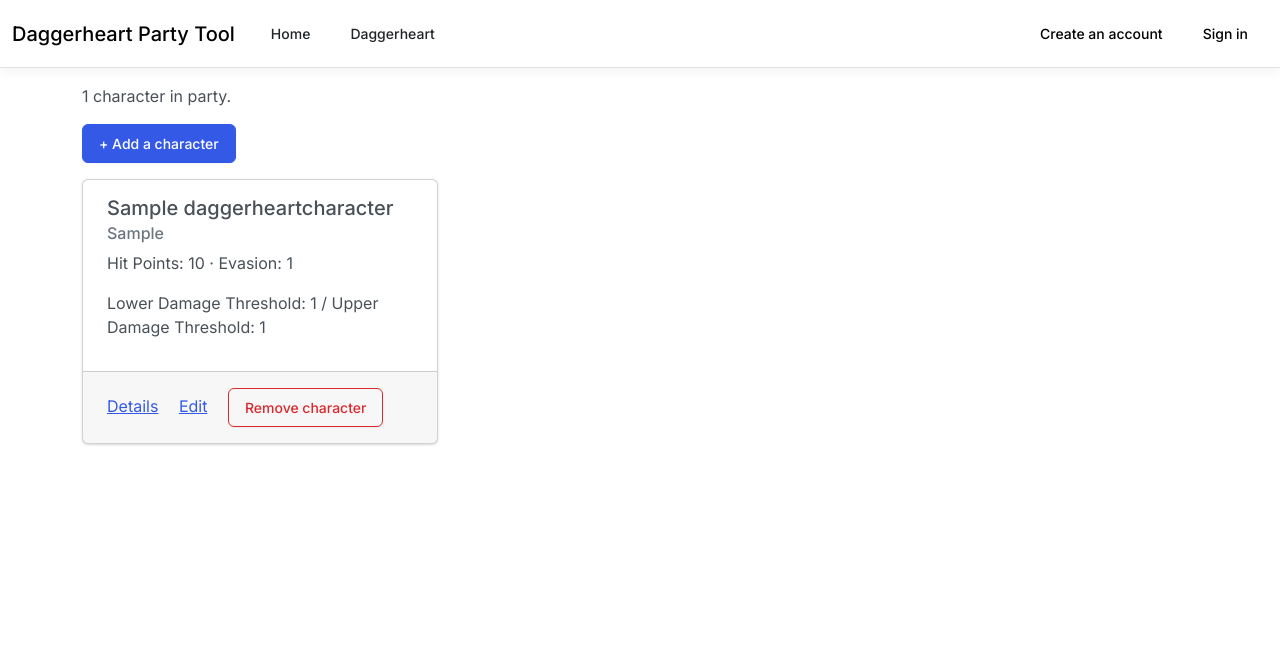
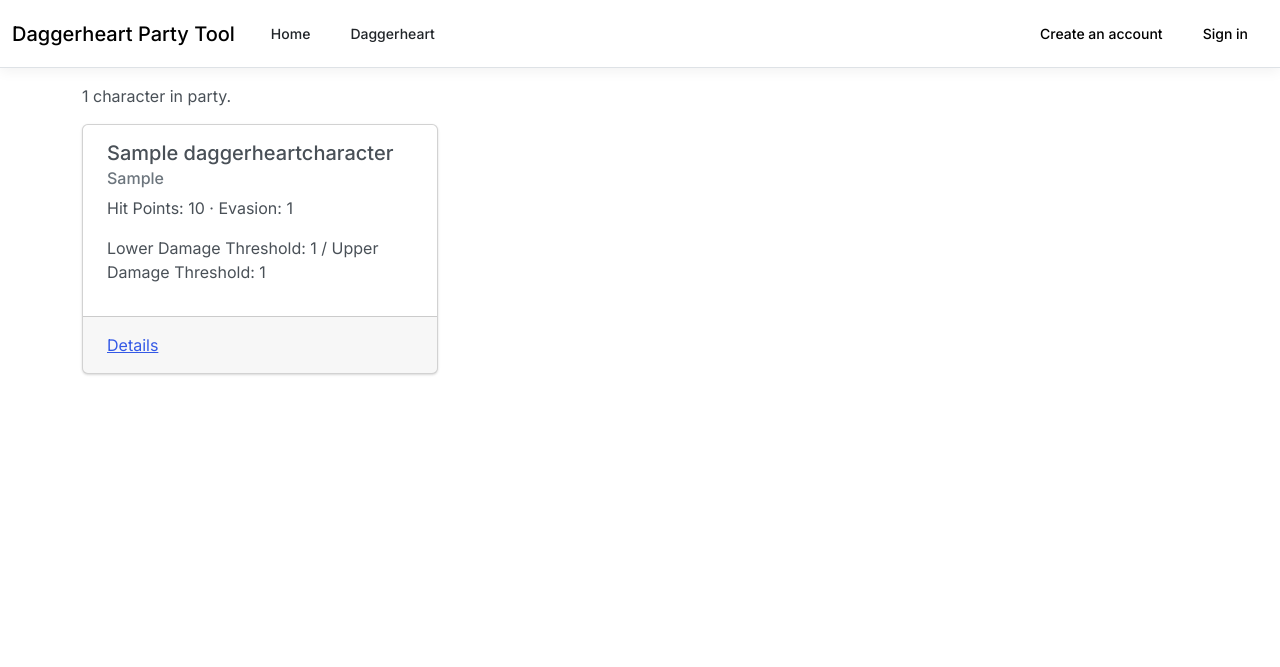
Before and after one commit to Rozyking/SemesterProjectHomework, an ASP.NET Core app: page /Daggerheart in a window 1280 px wide. Shown: the top 667 px of the page. Run offline with ASP.NET Core 8, Linux system fonts and the light colour scheme; tables that the repository leaves empty hold one stand-in row (values such as "Sample post"); style sheets or scripts are compiled from the project's sources; some libraries are stand-ins or nearby versions.

Commit message:
Buttons that do admin features hidden for non admins

```diff
--- a/Views/Daggerheart/Details.cshtml
+++ b/Views/Daggerheart/Details.cshtml
@@ -32,8 +32,10 @@ else
     <p class="text-muted">No attacks for this character</p>
 }
 
+@if (User.IsInRole("DungeonMaster"))
+{
 <a asp-controller="Attacks" asp-action="Create" asp-route-characterId="@Model.Id"
    class="btn btn-primary">Add attack</a>
-
 <a asp-action="Edit" asp-route-id="@Model.Id" class="btn btn-outline-secondary ms-2">Edit character</a>
+}
 <a asp-action="Index" class="btn btn-link">Back to party</a>
--- a/Views/Daggerheart/Index.cshtml
+++ b/Views/Daggerheart/Index.cshtml
@@ -6,7 +6,10 @@
 
 <p>@Model.Count @(Model.Count == 1 ? "character" : "characters") in party.</p>
 
+@if (User.IsInRole("DungeonMaster"))
+{
 <a asp-action="Create" class="btn btn-primary mb-3">+ Add a character</a>
+}
 
 @if (!Model.Any())
 {
--- a/Views/Shared/_CharacterCard.cshtml
+++ b/Views/Shared/_CharacterCard.cshtml
@@ -1,4 +1,3 @@
-
 @model DaggerheartCharacter
 
 <div class="card character-card h-100 mb-3">
@@ -6,11 +5,17 @@
         <h5 class="card-title">@Model.Name</h5>
         <h6 class="card-subtitle mb-2 text-muted">@Model.Class</h6>
         <p class="card-text">Hit Points: @Model.HitPoints · Evasion: @Model.Evasion</p>
-        <p class="card-text">Lower Damage Threshold: @Model.LowerDamageThreshold / Upper Damage Threshold: @Model.UpperDamageThreshold</p>
+        <p class="card-text">Lower Damage Threshold: @Model.LowerDamageThreshold / Upper Damage Threshold:
+            @Model.UpperDamageThreshold</p>
+        </div>
+        <div class="card-footer">
+            <a href="/Daggerheart/Details/@Model.Id">Details</a>
+
+            @if (User.IsInRole("DungeonMaster"))
+            {
+                <a href="/Daggerheart/Edit/@Model.Id" class="ms-3">Edit</a>
+                <a asp-controller="Daggerheart" asp-action="Delete" asp-route-id="@Model.Id"
+                   class="btn btn-outline-danger ms-3">Remove character</a>
+            }
+        </div>
     </div>
-    <div class="card-footer">
-        <a href="/Daggerheart/Details/@Model.Id">Details</a>
-        <a href="/Daggerheart/Edit/@Model.Id" class="ms-3">Edit</a>
-        <a asp-controller="Daggerheart" asp-action="Delete" asp-route-id="@Model.Id" class="btn btn-outline-danger ms-3">Remove character</a>
-    </div>
-</div>
```
